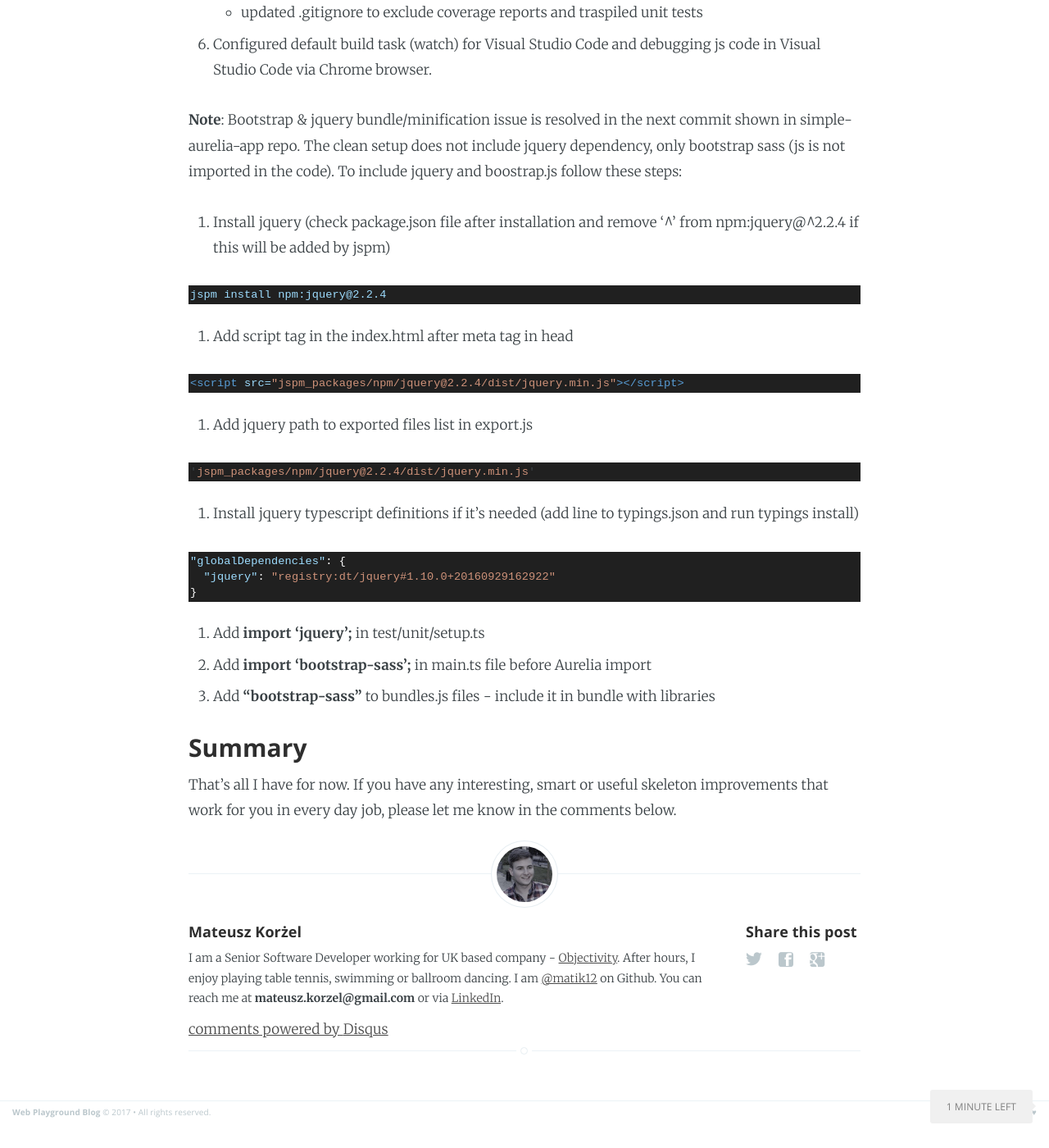
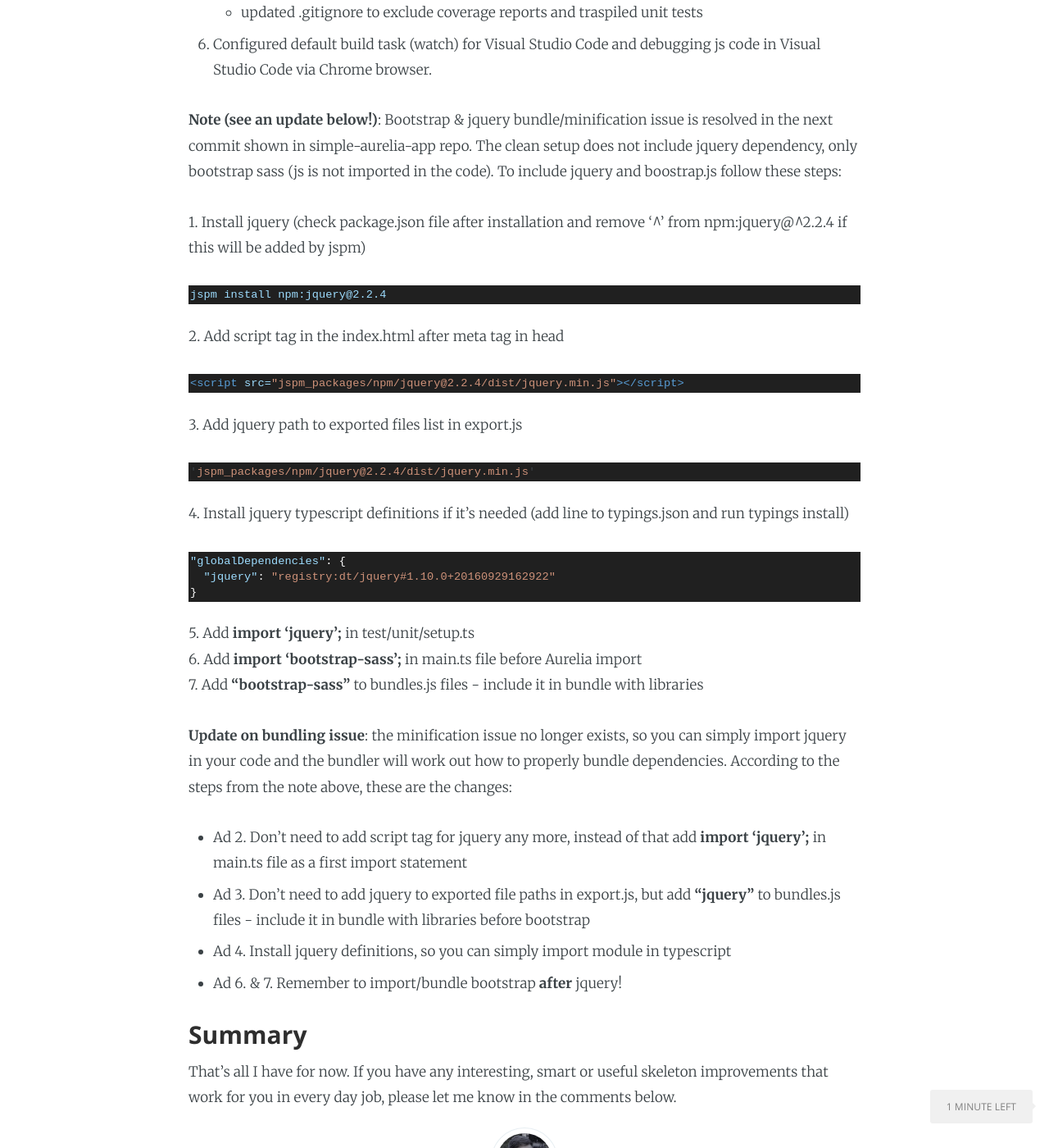
Before and after one commit to matik12/matik12.github.com, a Jekyll site: the page built from _posts/2017-01-21-aurelia-skeleton-improvments.md, in a window 1280 px wide and 1400 px high, scrolled down 1909 px. Shown: the whole window at 82% size. Built offline with Jekyll 4.4.1, drawn with Linux system fonts in a browser that asks for light colours; comment, search, counter and statistics services are not loaded; before the commit the page ends 3280 px from its top, so only the background shows below that.

Commit message:
Update on aurelia skeleton improvments and jquery fix.

```diff
--- a/_posts/2017-01-21-aurelia-skeleton-improvments.md
+++ b/_posts/2017-01-21-aurelia-skeleton-improvments.md
@@ -40,29 +40,36 @@ Recently, I have created simple project using Aurelia to show how to build curre
 	- updated .gitignore to exclude coverage reports and traspiled unit tests
 6. Configured default build task (watch) for Visual Studio Code and debugging js code in Visual Studio Code via Chrome browser.
 
-**Note**: Bootstrap & jquery bundle/minification issue is resolved in the next commit shown in simple-aurelia-app repo. The clean setup does not include jquery dependency, only bootstrap sass (js is not imported in the code). To include jquery and boostrap.js follow these steps:
+**Note (see an update below!)**: Bootstrap & jquery bundle/minification issue is resolved in the next commit shown in simple-aurelia-app repo. The clean setup does not include jquery dependency, only bootstrap sass (js is not imported in the code). To include jquery and boostrap.js follow these steps:
 
-1. Install jquery (check package.json file after installation and remove '^' from npm:jquery@^2.2.4 if this will be added by jspm)
+1\. Install jquery (check package.json file after installation and remove '^' from npm:jquery@^2.2.4 if this will be added by jspm)
 {% highlight shell %}
 jspm install npm:jquery@2.2.4
 {% endhighlight %}
-2. Add script tag in the index.html after meta tag in head
+2\. Add script tag in the index.html after meta tag in head
 {% highlight html %}
 <script src="jspm_packages/npm/jquery@2.2.4/dist/jquery.min.js"></script>
 {% endhighlight %}
-3. Add jquery path to exported files list in export.js
+3\. Add jquery path to exported files list in export.js
 {% highlight javascript %}
 'jspm_packages/npm/jquery@2.2.4/dist/jquery.min.js'
 {% endhighlight %}
-4. Install jquery typescript definitions if it's needed (add line to typings.json and run typings install)
+4\. Install jquery typescript definitions if it's needed (add line to typings.json and run typings install)
 {% highlight json %}
 "globalDependencies": {
   "jquery": "registry:dt/jquery#1.10.0+20160929162922"
 }
 {% endhighlight %}
-5. Add **import 'jquery';** in test/unit/setup.ts
-5. Add **import 'bootstrap-sass';** in main.ts file before Aurelia import
-6. Add **"bootstrap-sass"** to bundles.js files - include it in bundle with libraries
+5\. Add **import 'jquery';** in test/unit/setup.ts <br/>
+6\. Add **import 'bootstrap-sass';** in main.ts file before Aurelia import <br/>
+7\. Add **"bootstrap-sass"** to bundles.js files - include it in bundle with libraries
+
+**Update on bundling issue**: the minification issue no longer exists, so you can simply import jquery in your code and the bundler will work out how to properly bundle dependencies. According to the steps from the note above, these are the changes:
+
+- Ad 2. Don't need to add script tag for jquery any more, instead of that add **import 'jquery';** in main.ts file as a first import statement
+- Ad 3. Don't need to add jquery to exported file paths in export.js, but add **"jquery"** to bundles.js files - include it in bundle with libraries before bootstrap
+- Ad 4. Install jquery definitions, so you can simply import module in typescript
+- Ad 6. & 7. Remember to import/bundle bootstrap **after** jquery!
 
 ### Summary
 
```
